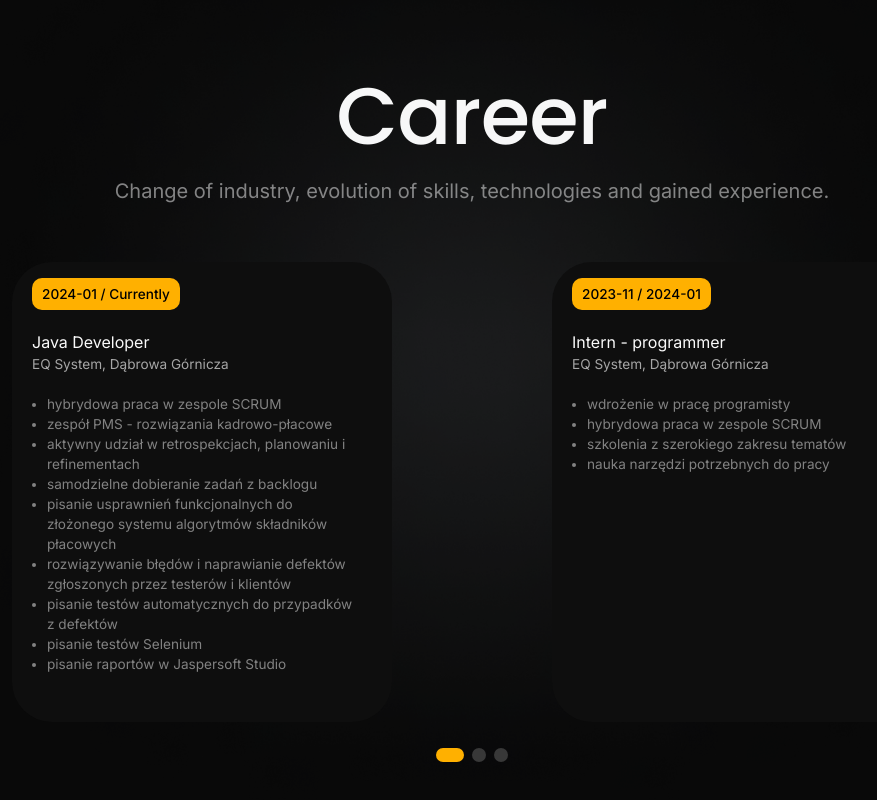
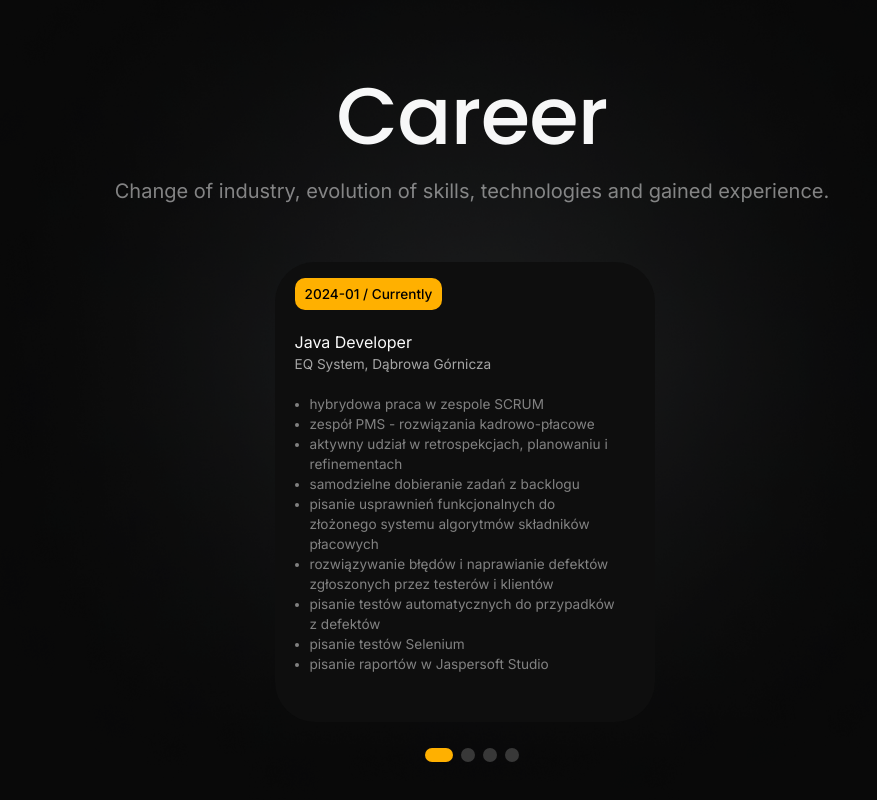
Before and after one commit to MaciejakMateusz/my-portfolio, a React (Vite) app: page / in a window 1280 px wide. Shown: the part 3431-4231 px from the top of the page, without its empty margins (168-1045 px from the left). Built offline with nearby package versions, Linux system fonts and the light colour scheme; no server answers.

Commit message:
Updated JobPositions carousel - RWD

```diff
--- a/src/index.css
+++ b/src/index.css
@@ -518,12 +518,17 @@ textarea {
 }
 
 .carousel-item-padding {
-    display: flex;
-    justify-content: center;
+    /*display: flex;*/
+    /*justify-content: center;*/
 }
 
 .react-multi-carousel-list {
     padding-bottom: 40px;
+}
+
+.react-multi-carousel-item {
+    display: flex;
+    justify-content: center;
 }
 
 .carousel-card {
@@ -664,15 +669,15 @@ textarea {
     display: flex;
     align-items: center;
     justify-content: center;
+    z-index: 50;
     margin-top: 56px;
-    z-index: 50;
-    padding: 0 100px;
 }
 
 .job-position-card {
     font-family: var(--font-family-secondary), serif;
     width: 380px;
     height: 460px;
+    margin-right: 15px;
     border-radius: 40px;
     background: var(--background-secondary);
     cursor: grab;
--- a/src/main/career/JobPositions.tsx
+++ b/src/main/career/JobPositions.tsx
@@ -11,11 +11,11 @@ export const JobPositions = () => {
             items: 3,
         },
         tablet: {
-            breakpoint: {max: 1024, min: 464},
+            breakpoint: {max: 1250, min: 800},
             items: 2,
         },
         mobile: {
-            breakpoint: {max: 464, min: 0},
+            breakpoint: {max: 800, min: 0},
             items: 1,
         },
     };
```
